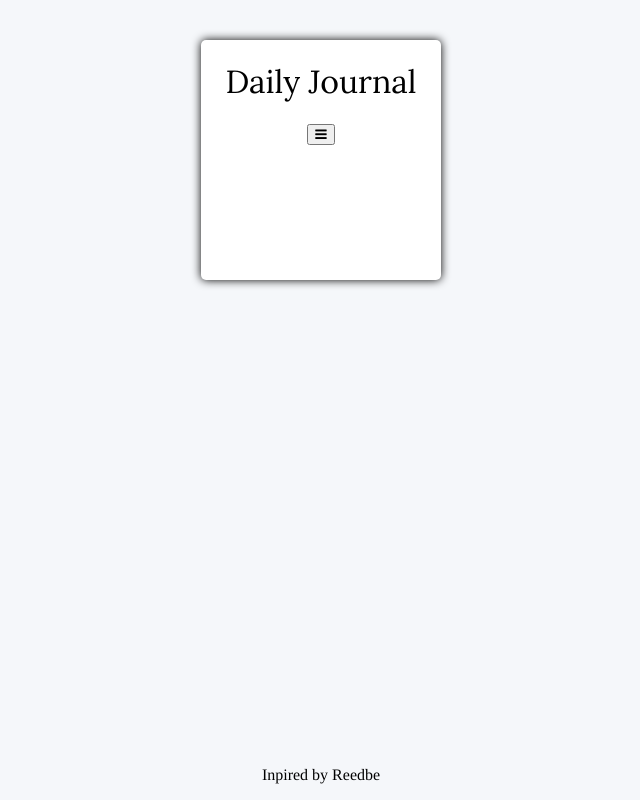
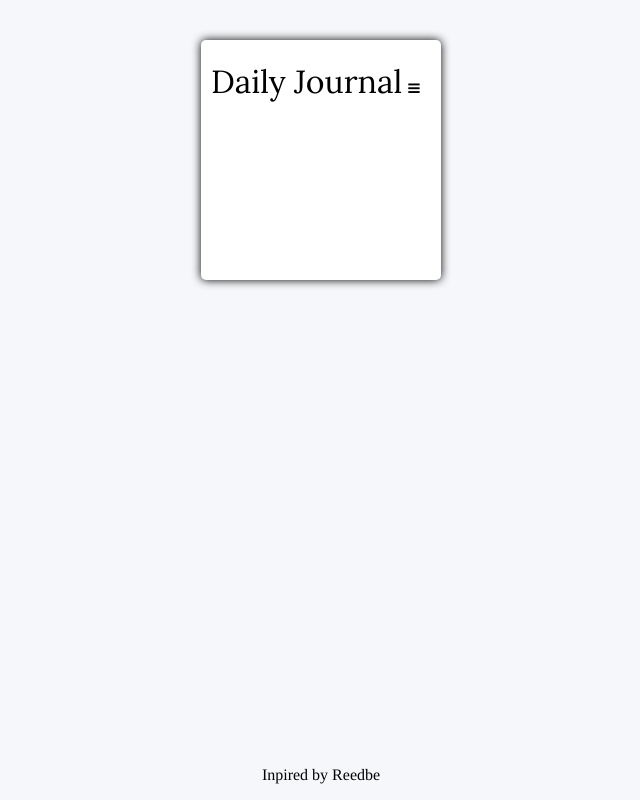
Before and after one commit to hddv/creativeSpace, a plain HTML site: page index.html in a window 1280 px wide. Shown: the whole page, without its empty margins (319-959 px from the left). Drawn offline with Linux system fonts and the light colour scheme.

Commit message:
style header button

```diff
--- a/styles.css
+++ b/styles.css
@@ -34,6 +34,20 @@ body{
   box-shadow: 0px 0px 10px #000;
 }
 
+
+.header__wrapper{
+  display: flex;
+  align-items: baseline;
+  /* justify-content: flex-start; */
+  padding: 0 10px;
+}
+
+.btn{
+  background-color: #FFF;
+  border: none;
+}
+
+
 h1{
   font-family: 'Lora', serif;
   font-weight: 400;
```
